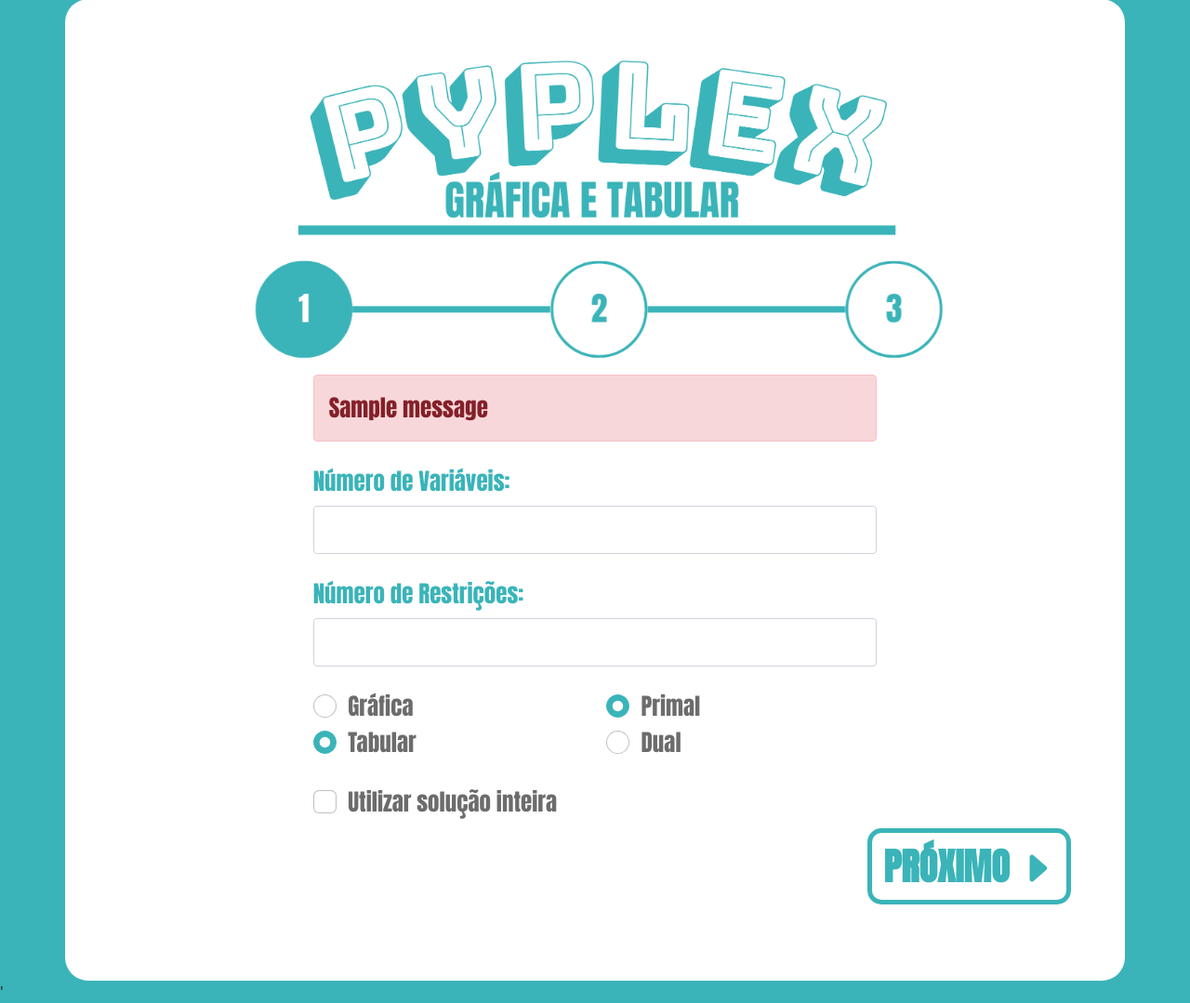
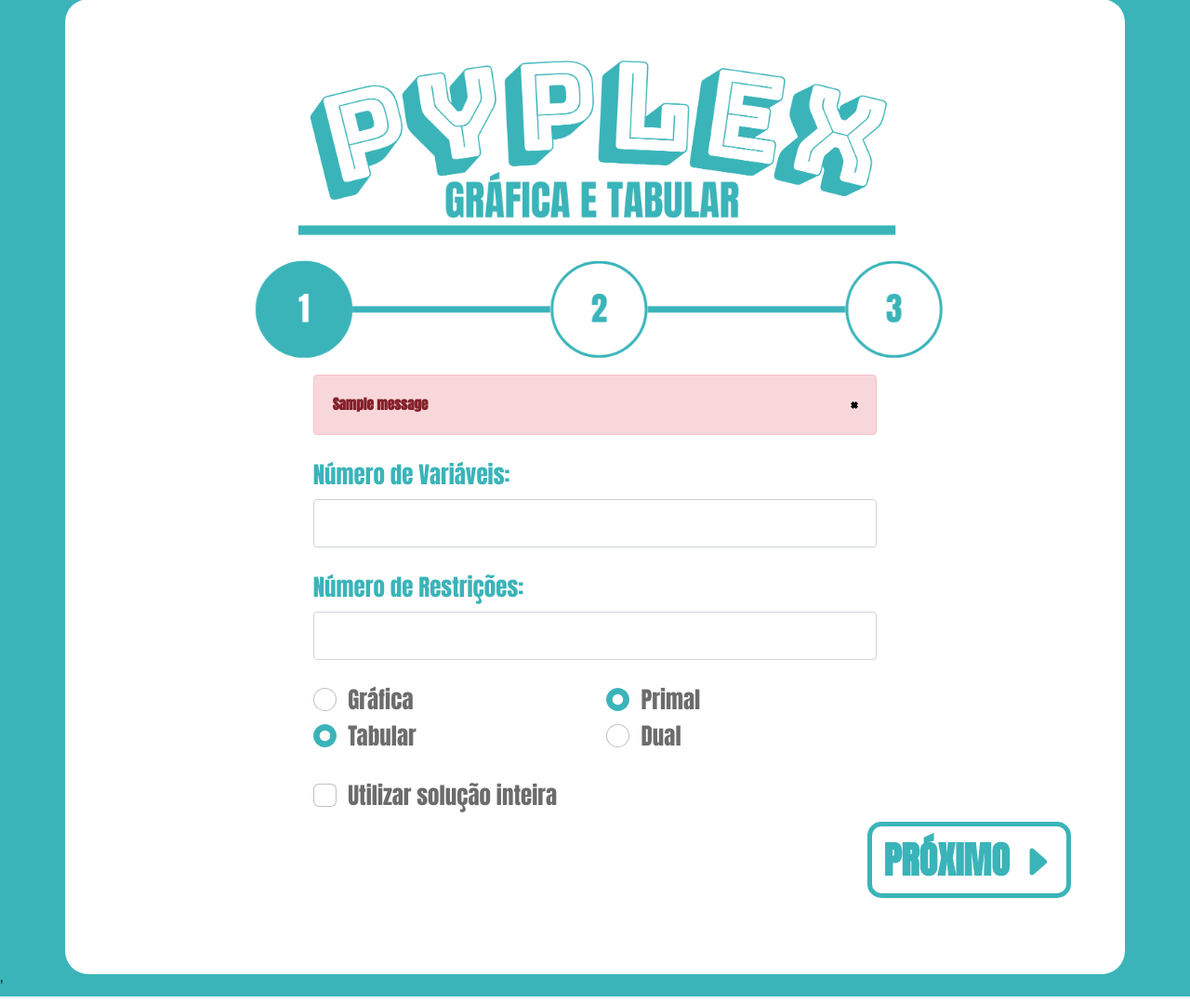
Before and after one commit to gustaoliv/PyPlex, a Django app: page / in a window 1280 px wide. Shown: the part 51-1130 px from the top of the page at 93% size. Run offline with Django 4.2, Linux system fonts and the light colour scheme; tables that the repository leaves empty hold one stand-in row (values such as "Sample post"); one stand-in notice (Sample message) is shown; some libraries are stand-ins or nearby versions.

Commit message:
frontend treatments and improvements

```diff
--- a/core/forms.py
+++ b/core/forms.py
@@ -14,7 +14,7 @@ class FirstStepForm(forms.Form):
                                                   'id': 'tipo'}), label='Tipo',
                                        )
     method = forms.ChoiceField(choices=METHOD_CHOICES, initial=METHOD_CHOICES[0],
-                               widget=forms.RadioSelect(attrs={'class': 'form-check-input'}), label='Método')
+                               widget=forms.RadioSelect(attrs={'class': 'form-check-input','id': 'metodo'}), label='Método')
 
     numVar = forms.IntegerField(label='Número de variáveis', min_value=2,
                                 widget=forms.NumberInput(attrs={'class': 'form-control', 'id': 'val'}))
--- a/core/views.py
+++ b/core/views.py
@@ -18,6 +18,10 @@ def first_step(request):
             if key == 'csrfmiddlewaretoken':
                 continue
             request.session[key] = request.POST[key]
+        if (request.session['method']=='DUAL') and (int(request.session['numRest'])>2) :
+            messages.error(request, 'Só é permitido no máximo 2 restrições para solucionar problemas de forma gráfica usando o método Dual.')
+            form = FirstStepForm()
+            return render(request, 'formulario.html', {'form': form})
         return redirect('/second-step')
     else:
         request.session.flush()
--- a/static/css/styles.css
+++ b/static/css/styles.css
@@ -15,6 +15,10 @@ input[type="radio"]:checked, input[type="checkbox"]:checked{
     border-color: #3AB4B9;
 }
 
+.tabular{
+    background-color: #3AB4B9;
+    color: #fff;
+}
 .main-title{
     color:  #3AB4B9;
     margin: 30px;
@@ -97,6 +101,27 @@ label{
     padding: 10px;
 }
 
+
+
+.alert {
+    padding: 20px;
+    font-size: 15px;
+}
+.closebtn {
+    margin-left: 15px;
+    color: black;
+    font-weight: bold;
+    float: right;
+    font-size: 22px;
+    line-height: 20px;
+    cursor: pointer;
+    transition: 0.3s;
+}
+
+.closebtn:hover {
+    color: black;
+}
+
 @media screen and (max-width: 720px) {
     *,h3, .forms, .results, .form-control{
         font-family: 'Anton', sans-serif;
@@ -105,4 +130,7 @@ label{
     .next,.next:hover{
         font-size: 20px;
     }
+    .alert {
+        font-size: 15px;
+    }
 }
--- a/templates/formulario.html
+++ b/templates/formulario.html
@@ -9,7 +9,10 @@
                 {% if messages %}
                     {% for message in messages %}
                     <div class="mb-4">
-                        <div class="alert alert-danger">{{message}}</div>
+                        <div class="alert alert-danger error" id="error">
+                            <span class="closebtn" onclick="this.parentElement.style.display='none';">&times;</span>
+                            <strong>{{message}}</strong>
+                        </div>
                     </div>
                     {% endfor %}
                 {% endif %}
--- a/templates/resultado_grafico.html
+++ b/templates/resultado_grafico.html
@@ -10,11 +10,10 @@
             <h3>Valor ótimo: {{optimum_value}}</h3>
         </div>
         <div class="area-result d-flex justify-content-center">
-            <div class="w-100" >
+            <div class="w-100">
                 {% autoescape off %}
                     {{graph}}
                 {% endautoescape %}
-<!--            <canvas id="myChart" width="500" height="500"></canvas>-->
             </div>
         </div>
         <div class="d-flex bd-highlight mb-4">
@@ -26,5 +25,4 @@
             </div>
         </div>
     </div>
-
 {% endblock %}
--- a/templates/resultado_tabular.html
+++ b/templates/resultado_tabular.html
@@ -16,10 +16,10 @@
         <div class="area-result text-center table-responsive">
             {% for table in tables %}
                 <table class="table table-striped table-hover mb-4">
-                    <thead class="table-dark">
+                    <thead class="tabular">
                         <tr>
                             {% for header in headers %}
-                                <th scope="col">{{header}}</th>
+                                <th scope="col" style="font-family: 'Montserrat';">{{header}}</th>
                             {% endfor %}
                         </tr>
                     </thead>
@@ -28,7 +28,7 @@
                             <tr>
                                 {% for column in line %}
                                     {% if column.tag == 'bold' %}
-                                        <td scope="col" style="background-color: red">{{column.value}}</td>
+                                        <td scope="col" style="background-color: rgba(255,255,0,0.25)">{{column.value}}</td>
                                     {% else %}
                                         <td scope="col">{{column.value}}</td>
                                     {% endif %}
```
